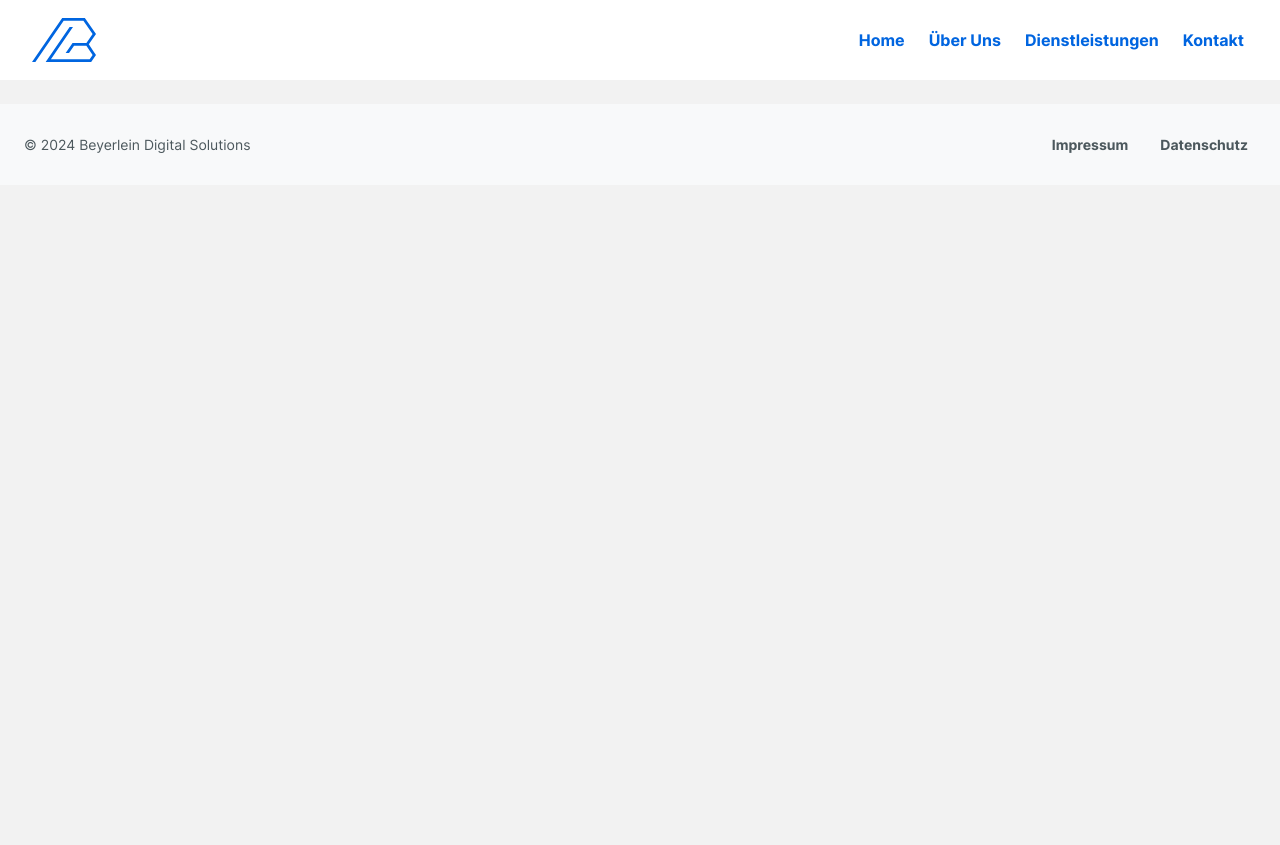
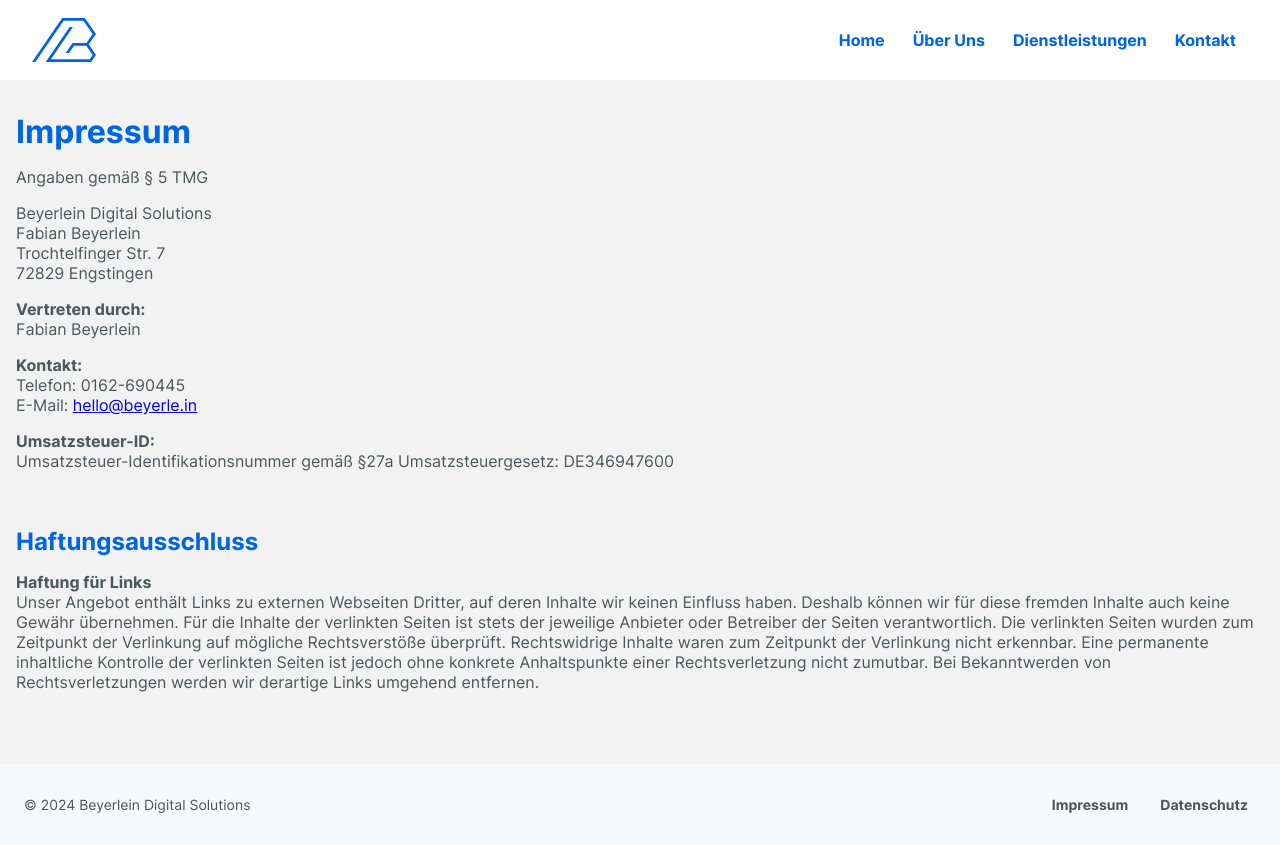
Before and after one commit to BeyerleinDigital/beyerle.in, an Angular app: page /imprint in a window 1280 px wide. Before the commit this address led to /. Before the commit the page ends 800 px from the top, so only its background shows below. Built offline with nearby package versions, Linux system fonts and the light colour scheme.

Commit message:
feat: Add imprint page

```diff
--- a/src/app/app.component.html
+++ b/src/app/app.component.html
@@ -1,5 +1,9 @@
-<app-header></app-header>
+<div class="container">
+  <app-header></app-header>
 
-<router-outlet></router-outlet>
+  <div class="content">
+    <router-outlet></router-outlet>
+  </div>
 
-<app-footer></app-footer>
+  <app-footer></app-footer>
+</div>
--- a/src/app/app.component.scss
+++ b/src/app/app.component.scss
@@ -0,0 +1,6 @@
+.container {
+  display: grid;
+  grid-template-columns: 1fr;
+  grid-template-rows: auto 1fr auto;
+  min-height: 100vh;
+}
--- a/src/app/app.routes.ts
+++ b/src/app/app.routes.ts
@@ -5,4 +5,8 @@ export const routes: Routes = [
     path: '',
     loadChildren: () => import('./pages/landing/landing.module').then(LandingModule => LandingModule),
   },
+  {
+    path: 'imprint',
+    loadComponent: () => import('./pages/imprint/imprint.component').then(ImprintComponent => ImprintComponent),
+  },
 ];
--- /dev/null
+++ b/src/app/pages/imprint/imprint.component.html
@@ -0,0 +1,35 @@
+<div class="container">
+  <h1>Impressum</h1>
+  <p>Angaben gemäß § 5 TMG</p>
+  <p>
+    Beyerlein Digital Solutions <br />
+    Fabian Beyerlein <br />
+    Trochtelfinger Str. 7<br />
+    72829 Engstingen <br />
+  </p>
+  <p>
+    <strong>Vertreten durch: </strong><br />
+    Fabian Beyerlein<br />
+  </p>
+  <p>
+    <strong>Kontakt:</strong> <br />
+    Telefon: 0162-690445<br />
+    E-Mail: <a href="mailto:hello@beyerle.in">hello&#64;beyerle.in</a><br />
+  </p>
+  <p>
+    <strong>Umsatzsteuer-ID: </strong> <br />
+    Umsatzsteuer-Identifikationsnummer gemäß §27a Umsatzsteuergesetz: DE346947600<br /><br />
+    <br />
+  </p>
+  <h2>Haftungsausschluss</h2>
+  <p>
+    <strong>Haftung für Links</strong><br />
+    Unser Angebot enthält Links zu externen Webseiten Dritter, auf deren Inhalte wir keinen Einfluss haben. Deshalb
+    können wir für diese fremden Inhalte auch keine Gewähr übernehmen. Für die Inhalte der verlinkten Seiten ist stets
+    der jeweilige Anbieter oder Betreiber der Seiten verantwortlich. Die verlinkten Seiten wurden zum Zeitpunkt der
+    Verlinkung auf mögliche Rechtsverstöße überprüft. Rechtswidrige Inhalte waren zum Zeitpunkt der Verlinkung nicht
+    erkennbar. Eine permanente inhaltliche Kontrolle der verlinkten Seiten ist jedoch ohne konkrete Anhaltspunkte einer
+    Rechtsverletzung nicht zumutbar. Bei Bekanntwerden von Rechtsverletzungen werden wir derartige Links umgehend
+    entfernen.
+  </p>
+</div>
--- /dev/null
+++ b/src/app/pages/imprint/imprint.component.scss
@@ -0,0 +1,26 @@
+@use "colors" as *;
+@use "mixins" as *;
+
+.container {
+  padding: 32px 16px;
+
+  @include mobile {
+    padding: 32px 32px;
+  }
+}
+
+h1 {
+  font-size: 2rem;
+  margin-bottom: 16px;
+  color: $primary;
+}
+
+h2 {
+  font-size: 1.5rem;
+  margin-bottom: 16px;
+  color: $primary;
+}
+
+p {
+  margin-bottom: 16px;
+}
--- a/src/app/shared/components/footer/footer.component.html
+++ b/src/app/shared/components/footer/footer.component.html
@@ -4,7 +4,7 @@
   </div>
 
   <div class="legal">
-    <a href="/impressum">Impressum</a>
-    <a href="/datenschutz">Datenschutz</a>
+    <a href="/imprint">Impressum</a>
+    <a href="/privacy">Datenschutz</a>
   </div>
 </footer>
--- a/src/app/shared/components/header/header.component.scss
+++ b/src/app/shared/components/header/header.component.scss
@@ -28,7 +28,7 @@
     flex-direction: row;
     align-items: center;
     height: 100%;
-    gap: 16px;
+    gap: 4px;
 
     @include mobile {
       display: none;
@@ -41,7 +41,7 @@
       height: 100%;
       display: flex;
       align-items: center;
-      padding: 0 4px;
+      padding: 0 12px;
 
       &:hover {
         color: $contrast;
--- a/src/styles.scss
+++ b/src/styles.scss
@@ -12,3 +12,8 @@ body {
   color: $secondary;
   font-family: "Inter", sans-serif;
 }
+
+body,
+html {
+  height: 100%;
+}
```
Also changed, not shown: src/app/pages/imprint/imprint.component.ts (added, +11 -0 lines).
